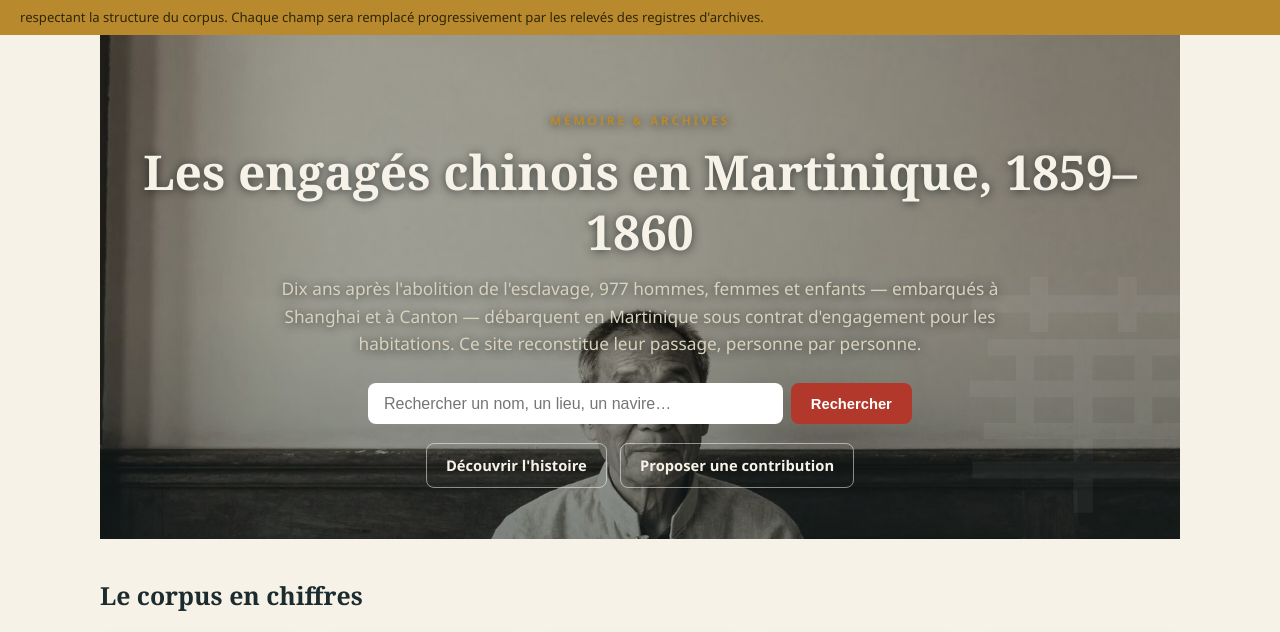
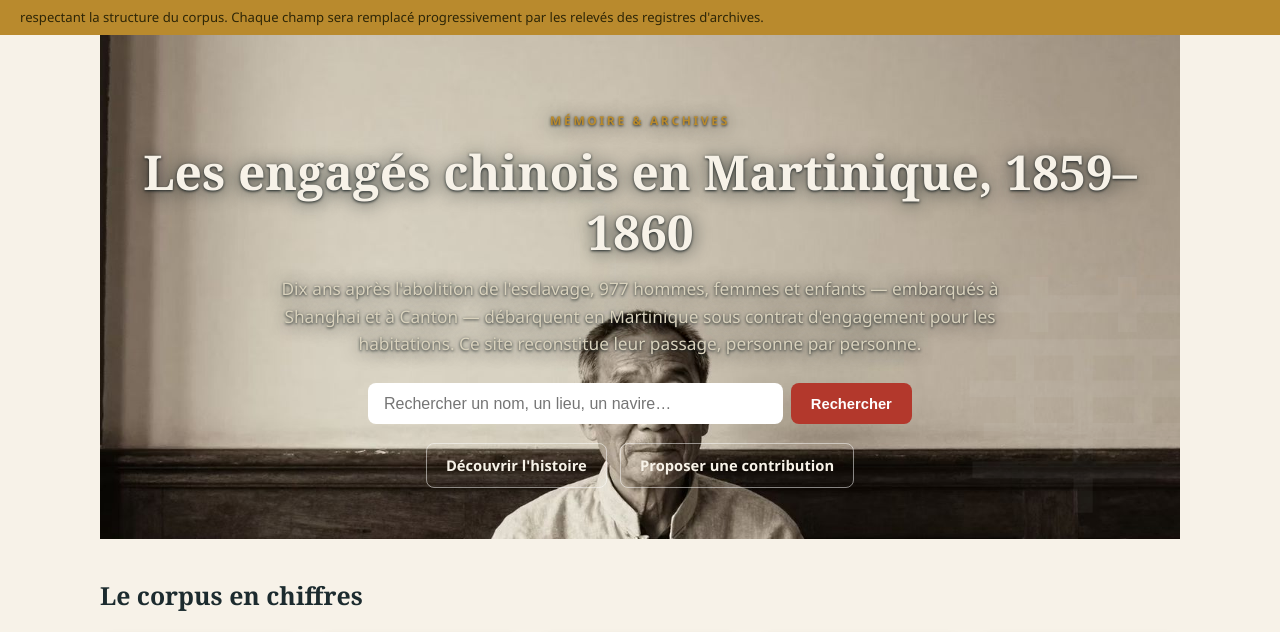
Before and after one commit to jeannegils-web/chinois-martinique-1859, a plain HTML site: page index.html in a window 1280 px wide. Shown: the part 102-734 px from the top of the page. Drawn offline with Linux system fonts and the light colour scheme.

Commit message:
Accueil : voile du bandeau supprime, ombre de texte renforcee

```diff
--- a/css/style.css
+++ b/css/style.css
@@ -83,18 +83,14 @@ a:hover { color: var(--accent); }
 /* ---------- hero ---------- */
 .hero {
   background:
-    linear-gradient(180deg, rgba(24, 38, 41, .22), rgba(24, 38, 41, .38)),
     url("../photos/hero-accueil.jpg") center 42% / cover no-repeat,
     linear-gradient(160deg, var(--ink) 0%, #264043 60%, #2e5550 100%);
   color: var(--paper); padding: 4rem 0 3.2rem; text-align: center; position: relative; overflow: hidden;
 }
-.hero::before {
-  content: ""; position: absolute; inset: 0;
-  background: linear-gradient(0deg, rgba(24,38,41,.2), rgba(24,38,41,0) 45%, rgba(24,38,41,.06));
-  pointer-events: none;
+.hero > .container { position: relative; z-index: 1; }
+.hero h1, .hero .lead, .hero .eyebrow {
+  text-shadow: 0 1px 3px rgba(15, 24, 26, .9), 0 2px 18px rgba(15, 24, 26, .75);
 }
-.hero > .container { position: relative; z-index: 1; }
-.hero h1, .hero .lead, .hero .eyebrow { text-shadow: 0 1px 10px rgba(15, 24, 26, .7); }
 .hero::after {
   content: "華"; position: absolute; right: -2rem; bottom: -4.5rem; font-size: 16rem;
   font-family: serif; color: rgba(255,255,255,.05); pointer-events: none;
```
